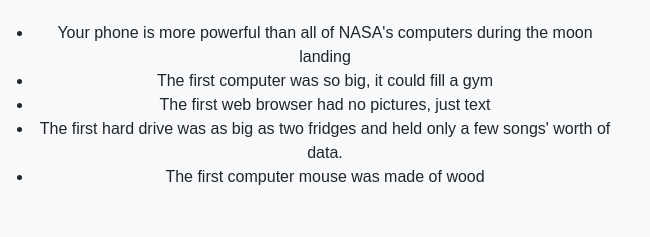
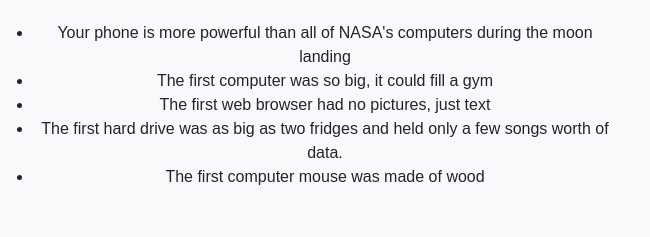
Before and after one commit to 256377/Research-Project, a plain HTML site: page index.html in a window 1280 px wide. Shown: the part 1799-2036 px from the top of the page, 331-981 px from the left. Drawn offline with nearby package versions, Linux system fonts and the light colour scheme; a web font is replaced by a local one.

Commit message:
Update index.html

```diff
--- a/index.html
+++ b/index.html
@@ -193,7 +193,7 @@
 
                 <li>The first web browser had no pictures, just text</li>
 
-                <li>The first hard drive was as big as two fridges and held only a few songs' worth of data.</li>
+                <li>The first hard drive was as big as two fridges and held only a few songs worth of data.</li>
 
                 <li>The first computer mouse was made of wood</li>
 
```
